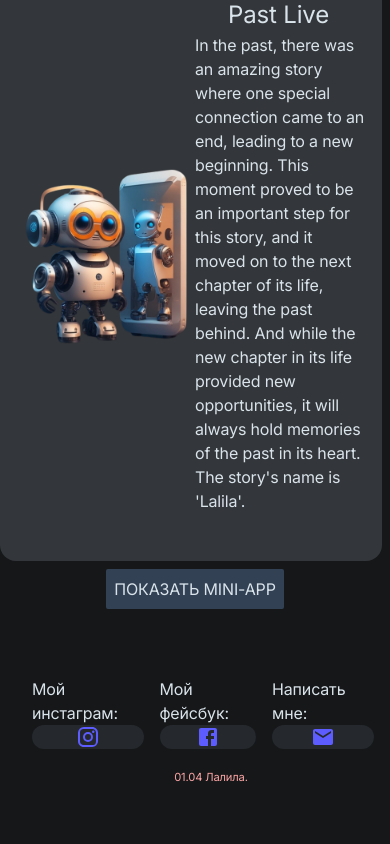
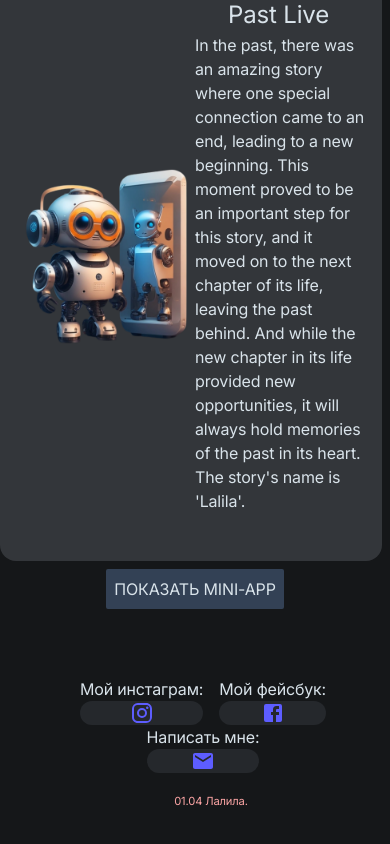
Before and after one commit to Komil-Muminov/komilff, a Next.js app: page / in a window 390 px wide. Shown: the part 3556-4400 px from the top of the page. Built offline with nearby package versions, Linux system fonts and the light colour scheme.

Commit message:
added flex-wrap

```diff
--- a/components/ui/footer.tsx
+++ b/components/ui/footer.tsx
@@ -15,7 +15,7 @@ export default function Footer() {
 								forever in my mind 01-04 Лалила.
 							</small>
 						</div> */}
-						<ul className='flex mb-4 md:order-1 md:ml-4 md:mb-0'>
+						<ul className='flex flex-wrap  justify-center items-center mb-4 md:order-1 md:ml-4 md:mb-0'>
 							<li className='ml-4'>
 								<p>Мой инстаграм:</p>
 
```
